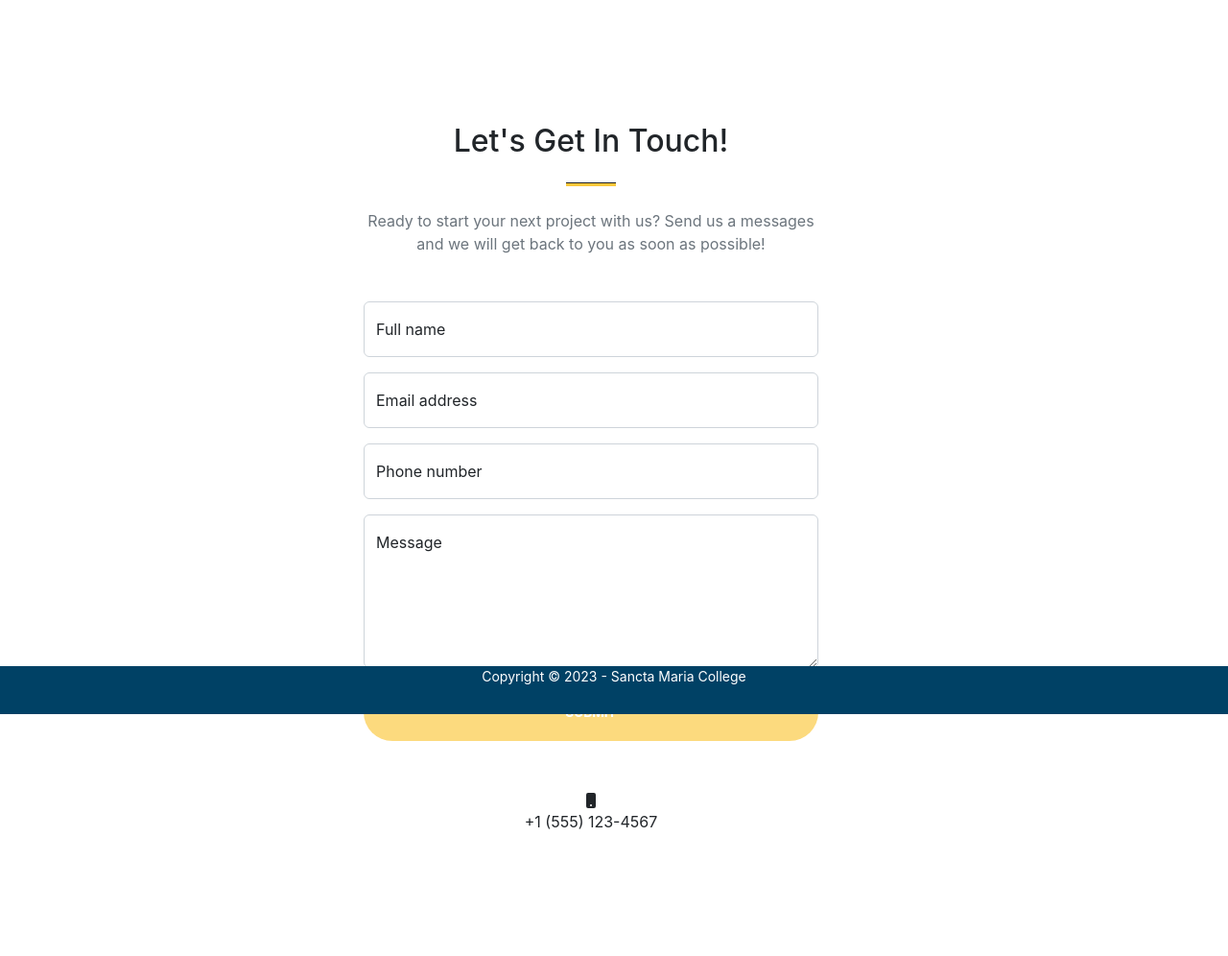
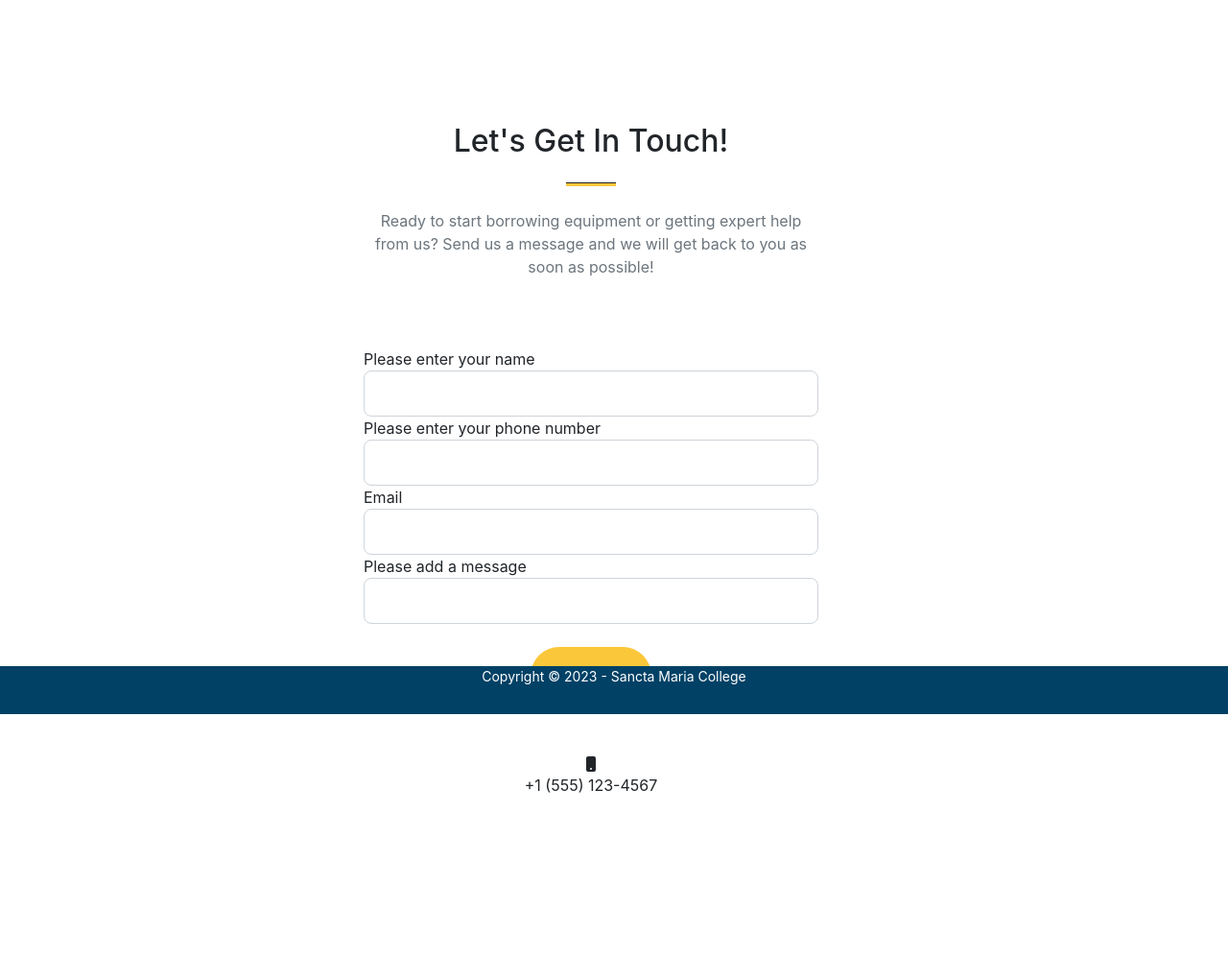
Before and after one commit to danielpereira16/Sancta-Maria-College-AV-Website, a Flask app: template Version 8/website/templates/contact_us.html in a window 1280 px wide. Shown: the part 56-1052 px from the top of the page at 96% size. After the commit the page ends 882 px from the top, so only its background shows below. Run offline with Flask 3, Linux system fonts and the light colour scheme; the template is opened without the code that fills it: values that come from a table or form of the project are taken from there, others are empty; some libraries are stand-ins or nearby versions.

Commit message:
Updated Version 8
Updated Version 8 to include contact us html page with updated form attributes

```diff
--- a/Version 8/website/templates/contact_us.html
+++ b/Version 8/website/templates/contact_us.html
@@ -8,63 +8,73 @@
             <div class="col-lg-8 col-xl-6 text-center">
                 <h2 class="mt-0">Let's Get In Touch!</h2>
                 <hr class="divider" />
-                <p class="text-muted mb-5">Ready to start your next project with us? Send us a messages and we will get back to you as soon as possible!</p>
+                <p class="text-muted mb-5">Ready to start borrowing equipment or getting expert help from us? Send us a message and we will get back to you as soon as possible!</p>
             </div>
         </div>
         <div class="row gx-4 gx-lg-5 justify-content-center mb-5">
             <div class="col-lg-6">
-                <!-- * * * * * * * * * * * * * * *-->
-                <!-- * * SB Forms Contact Form * *-->
-                <!-- * * * * * * * * * * * * * * *-->
-                <!-- This form is pre-integrated with SB Forms.-->
-                <!-- To make this form functional, sign up at-->
-                <!-- https://startbootstrap.com/solution/contact-forms-->
-                <!-- to get an API token!-->
-                <form id="contactForm" data-sb-form-api-token="API_TOKEN">
-                    <!-- Name input-->
-                    <div class="form-floating mb-3">
-                        <input class="form-control" id="name" type="text" placeholder="Enter your name..." data-sb-validations="required" />
-                        <label for="name">Full name</label>
-                        <div class="invalid-feedback" data-sb-feedback="name:required">A name is required.</div>
-                    </div>
-                    <!-- Email address input-->
-                    <div class="form-floating mb-3">
-                        <input class="form-control" id="email" type="email" placeholder="name@example.com" data-sb-validations="required,email" />
-                        <label for="email">Email address</label>
-                        <div class="invalid-feedback" data-sb-feedback="email:required">An email is required.</div>
-                        <div class="invalid-feedback" data-sb-feedback="email:email">Email is not valid.</div>
-                    </div>
-                    <!-- Phone number input-->
-                    <div class="form-floating mb-3">
-                        <input class="form-control" id="phone" type="tel" placeholder="(123) 456-7890" data-sb-validations="required" />
-                        <label for="phone">Phone number</label>
-                        <div class="invalid-feedback" data-sb-feedback="phone:required">A phone number is required.</div>
-                    </div>
-                    <!-- Message input-->
-                    <div class="form-floating mb-3">
-                        <textarea class="form-control" id="message" type="text" placeholder="Enter your message here..." style="height: 10rem" data-sb-validations="required"></textarea>
-                        <label for="message">Message</label>
-                        <div class="invalid-feedback" data-sb-feedback="message:required">A message is required.</div>
-                    </div>
-                    <!-- Submit success message-->
-                    <!---->
-                    <!-- This is what your users will see when the form-->
-                    <!-- has successfully submitted-->
-                    <div class="d-none" id="submitSuccessMessage">
-                        <div class="text-center mb-3">
-                            <div class="fw-bolder">Form submission successful!</div>
-                            To activate this form, sign up at
-                            <br />
-                            <a href="https://startbootstrap.com/solution/contact-forms">https://startbootstrap.com/solution/contact-forms</a>
+                <form method="POST" action="">
+                    {{ form.hidden_tag() }}
+                    <fieldset class="form-group">
+                    </br>
+                        <div class="form-group">
+                            {{ form.Name.label(class="form-control-label") }}
+                            {% if form.Name.errors %}
+                                {{ form.Name(class="form-control form-control-lg is-invalid") }}
+                                <div class="invalid-feedback">
+                                    {% for error in form.Name.errors %}
+                                        <span>{{ error }}</span>
+                                    {% endfor %}
+                                </div>
+                            {% else %}
+                                {{ form.Name(class="form-control form-control-lg") }}
+                            {% endif %}
                         </div>
-                    </div>
-                    <!-- Submit error message-->
-                    <!---->
-                    <!-- This is what your users will see when there is-->
-                    <!-- an error submitting the form-->
-                    <div class="d-none" id="submitErrorMessage"><div class="text-center text-danger mb-3">Error sending message!</div></div>
-                    <!-- Submit Button-->
-                    <div class="d-grid"><button class="btn btn-primary btn-xl disabled" id="submitButton" type="submit">Submit</button></div>
+                        <div class="form-group">
+                            {{ form.PhoneNumber.label(class="form-control-label") }}
+                            {% if form.PhoneNumber.errors %}
+                                {{ form.PhoneNumber(class="form-control form-control-lg is-invalid") }}
+                                <div class="invalid-feedback">
+                                    {% for error in form.PhoneNumber.errors %}
+                                        <span>{{ error }}</span>
+                                    {% endfor %}
+                                </div>
+                            {% else %}
+                                {{ form.PhoneNumber(class="form-control form-control-lg") }}
+                            {% endif %}
+                        </div>
+                        <div class="form-group">
+                            {{ form.email.label(class="form-control-label") }}
+                            {% if form.email.errors %}
+                                {{ form.email(class="form-control form-control-lg is-invalid") }}
+                                <div class="invalid-feedback">
+                                    {% for error in form.email.errors %}
+                                        <span>{{ error }}</span>
+                                    {% endfor %}
+                                </div>
+                            {% else %}
+                                {{ form.email(class="form-control form-control-lg") }}
+                            {% endif %}
+                        </div>
+                        <div class="form-group">
+                            {{ form.info.label(class="form-control-label") }}
+                            {% if form.info.errors %}
+                                {{ form.info(class="form-control form-control-lg is-invalid") }}
+                                <div class="invalid-feedback">
+                                    {% for error in form.info.errors %}
+                                        <span>{{ error }}</span>
+                                    {% endfor %}
+                                </div>
+                            {% else %}
+                                {{ form.info(class="form-control form-control-lg") }}
+                            {% endif %}
+                        </div>
+                        <br/>
+                        <div align="center">
+                            <div class="form-group">
+                                {{ form.submit(class="btn btn-primary btn-xl") }}
+                            </div>
+                        </div>
                 </form>
             </div>
         </div>
```
